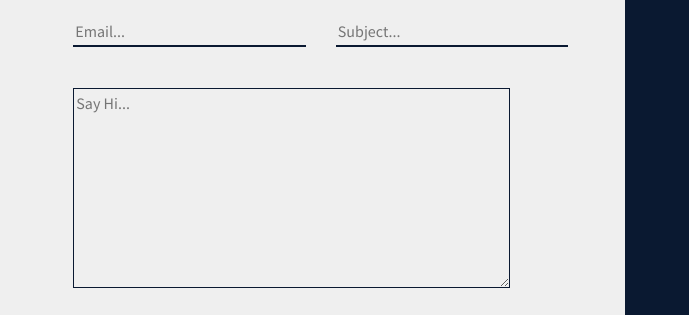
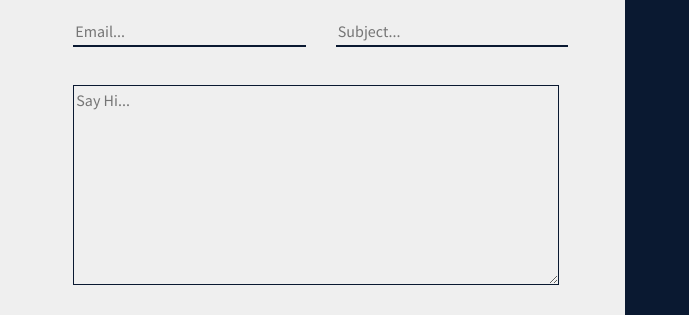
Before and after one commit to RaeesaParker/portfolio, a plain HTML site: page index.html in a window 1280 px wide. Shown: the part 2613-2928 px from the top of the page, 591-1280 px from the left. Drawn offline with nearby package versions, Linux system fonts and the light colour scheme.

Commit message:
Fixed text area

```diff
--- a/portfolio_styles.css
+++ b/portfolio_styles.css
@@ -376,11 +376,11 @@ input{
 
 
 textarea{
-	background-color:#EFEFEF ;
+	background-color:var(--Grey) ;
 	height: 200px;
-	width: 437px;
-	margin-bottom: 30px;
-	margin-top: 30px;
+	width: 90%;
+	margin-bottom: 5%;
+	margin-top: 5%;
   border: 1px solid  var(--Navy);
 }
 
```
